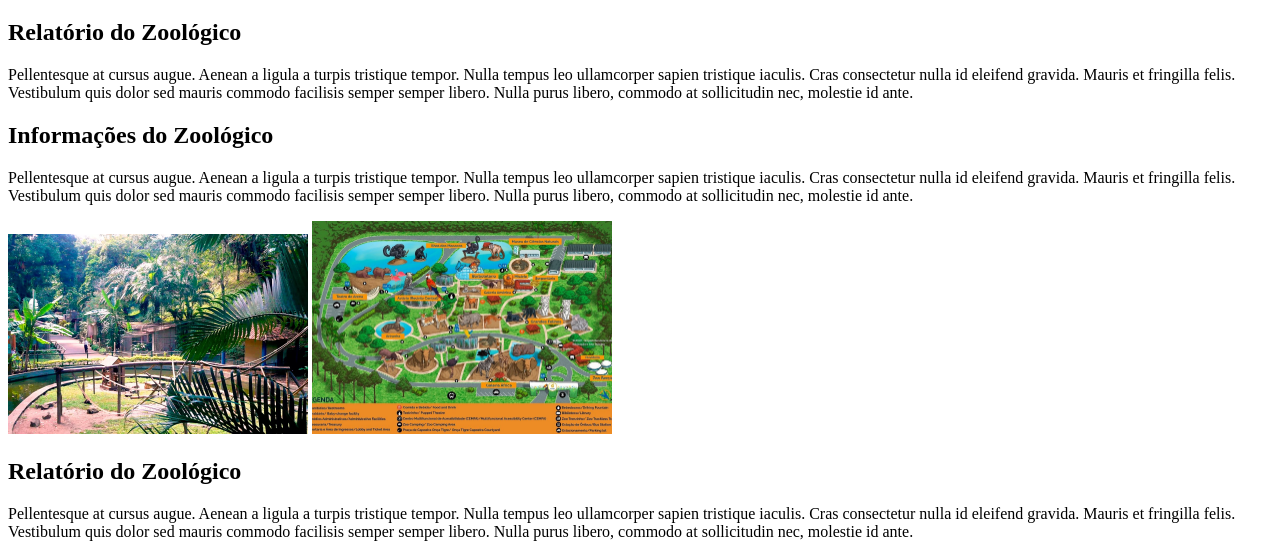
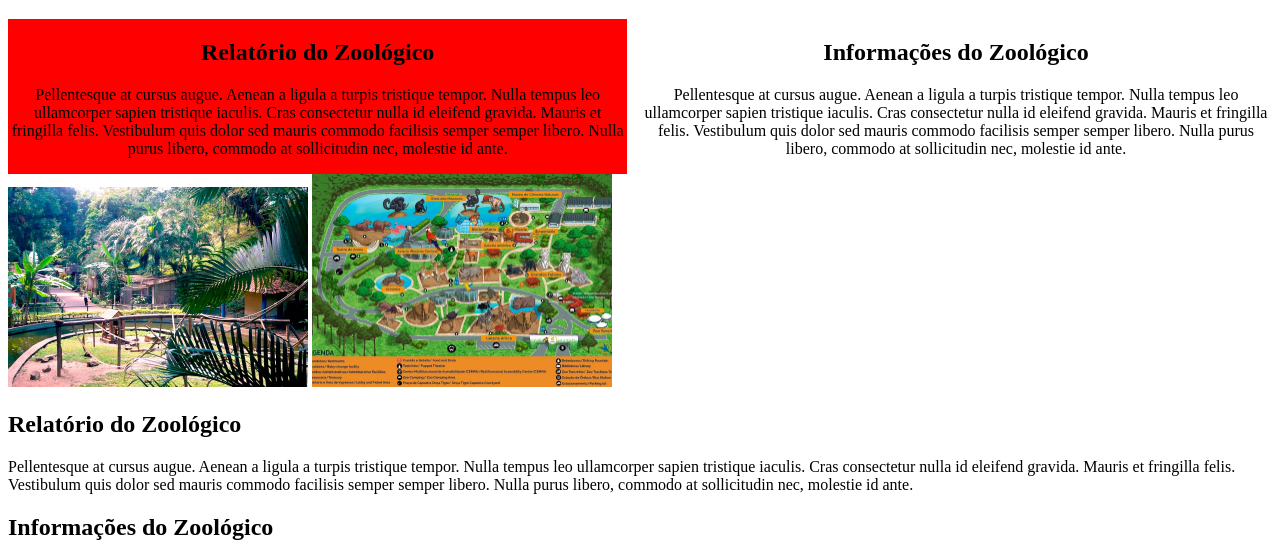
Before and after one commit to joao-victorfr/site-zoologico, a plain HTML site: page index.html in a window 1280 px wide. Shown: the part 61-619 px from the top of the page. Drawn offline with Linux system fonts and the light colour scheme.

Commit message:
criado div para cada coluna

```diff
--- a/index.html
+++ b/index.html
@@ -5,29 +5,40 @@
     <meta http-equiv="X-UA-Compatible" content="IE=edge">
     <meta name="viewport" content="width=device-width, initial-scale=1.0">
     <title>Zooby</title>
-    <style>
-        h1{
-            text-align: center;
-            color: rgb(0,191,255);
-        }
-    </style>
+    <link rel="stylesheet" type="text/css" href="style.css">
+    <style></style>
 </head>
 <body>
+
     <h1>Zooby</h1>
-    <h2>Relatório do Zoológico
-    </h2>
-    <p>Pellentesque at cursus augue. Aenean a ligula a turpis tristique tempor. Nulla tempus leo ullamcorper sapien tristique iaculis. Cras consectetur nulla id eleifend gravida. Mauris et fringilla felis. Vestibulum quis dolor sed mauris commodo facilisis semper semper libero. Nulla purus libero, commodo at sollicitudin nec, molestie id ante.</p>
-    <h2>Informações do Zoológico</h2>
-    <p>Pellentesque at cursus augue. Aenean a ligula a turpis tristique tempor. Nulla tempus leo ullamcorper sapien tristique iaculis. Cras consectetur nulla id eleifend gravida. Mauris et fringilla felis. Vestibulum quis dolor sed mauris commodo facilisis semper semper libero. Nulla purus libero, commodo at sollicitudin nec, molestie id ante.</p>
+
+    <div id="rel-zoo-1">
+
+        <h2>Relatório do Zoológico</h2>
+
+        <p>Pellentesque at cursus augue. Aenean a ligula a turpis tristique tempor. Nulla tempus leo ullamcorper sapien tristique iaculis. Cras consectetur nulla id eleifend gravida. Mauris et fringilla felis. Vestibulum quis dolor sed mauris commodo facilisis semper semper libero. Nulla purus libero, commodo at sollicitudin nec, molestie id ante.</p>
+
+
+    </div>
+
+    <div id="info-zoo-1">
+        <h2>Informações do Zoológico</h2>
+
+        <p>Pellentesque at cursus augue. Aenean a ligula a turpis tristique tempor. Nulla tempus leo ullamcorper sapien tristique iaculis. Cras consectetur nulla id eleifend gravida. Mauris et fringilla felis. Vestibulum quis dolor sed mauris commodo facilisis semper semper libero. Nulla purus libero, commodo at sollicitudin nec, molestie id ante.</p>
+    </div>
+
+
 
     <img src="zoologico.jpg" alt="imagem do zoologico" width="300px">
 
     <img src="mapa-zoo.jpeg" alt="mapa do zoo" width="300px">
 
-    <h2>Relatório do Zoológico
-    </h2>
+    <h2>Relatório do Zoológico</h2>
+
     <p>Pellentesque at cursus augue. Aenean a ligula a turpis tristique tempor. Nulla tempus leo ullamcorper sapien tristique iaculis. Cras consectetur nulla id eleifend gravida. Mauris et fringilla felis. Vestibulum quis dolor sed mauris commodo facilisis semper semper libero. Nulla purus libero, commodo at sollicitudin nec, molestie id ante.</p>
+
     <h2>Informações do Zoológico</h2>
+
     <p>Pellentesque at cursus augue. Aenean a ligula a turpis tristique tempor. Nulla tempus leo ullamcorper sapien tristique iaculis. Cras consectetur nulla id eleifend gravida. Mauris et fringilla felis. Vestibulum quis dolor sed mauris commodo facilisis semper semper libero. Nulla purus libero, commodo at sollicitudin nec, molestie id ante.</p>
 
     <h3>Zooby</h3>
--- /dev/null
+++ b/style.css
@@ -0,0 +1,23 @@
+
+h1{
+    text-align: center;
+    color: rgb(0,191,255);
+}
+
+#rel-zoo-1{
+    text-align: center;
+    float: left;
+    width: 49%;
+    background-color: red;
+}
+
+#info-zoo-1{
+    float: right;
+    text-align: center;
+    width: 50%;
+
+}
+
+.cor-fundo{
+    background-color: red;
+}
```
